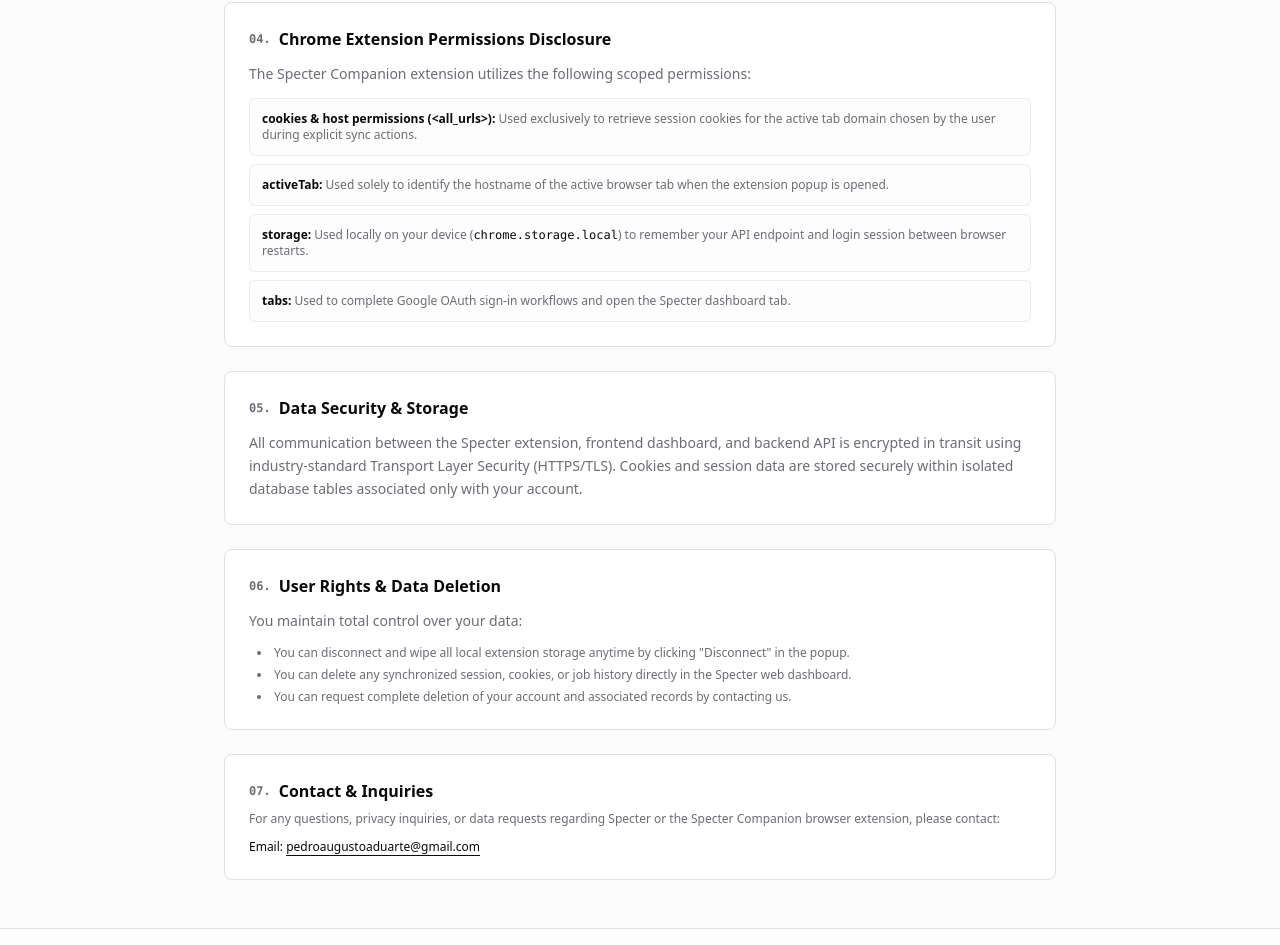
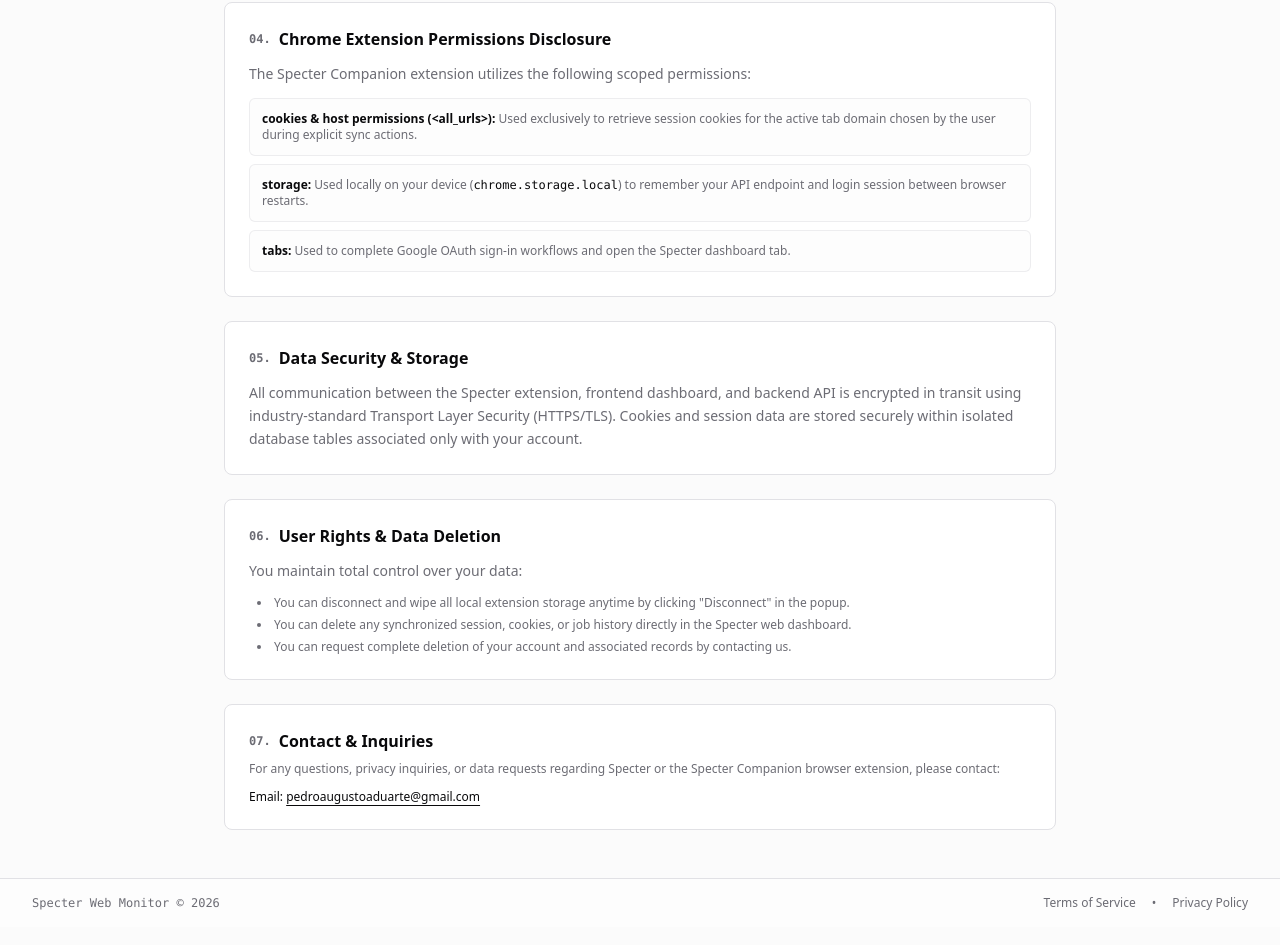
Before and after one commit to pedroaugusto04/Specter, a Next.js app in the folder frontend/: page /privacy in a window 1280 px wide. Shown: the part 985-1930 px from the top of the page. Built offline with nearby package versions, Linux system fonts and the light colour scheme.

Commit message:
fix(extension): remove unused activeTab permission

```diff
--- a/frontend/src/app/privacy/page.tsx
+++ b/frontend/src/app/privacy/page.tsx
@@ -139,10 +139,6 @@ export default function PrivacyPage() {
                 user during explicit sync actions.
               </div>
               <div className="rounded-md border border-border/60 bg-muted/20 p-3">
-                <strong className="text-foreground">activeTab:</strong> Used solely to identify the
-                hostname of the active browser tab when the extension popup is opened.
-              </div>
-              <div className="rounded-md border border-border/60 bg-muted/20 p-3">
                 <strong className="text-foreground">storage:</strong> Used locally on your device (
                 <code className="text-foreground font-mono">chrome.storage.local</code>) to remember
                 your API endpoint and login session between browser restarts.
```
Also changed, not shown: 1 other file (tests, documents, lock files or other folders).
